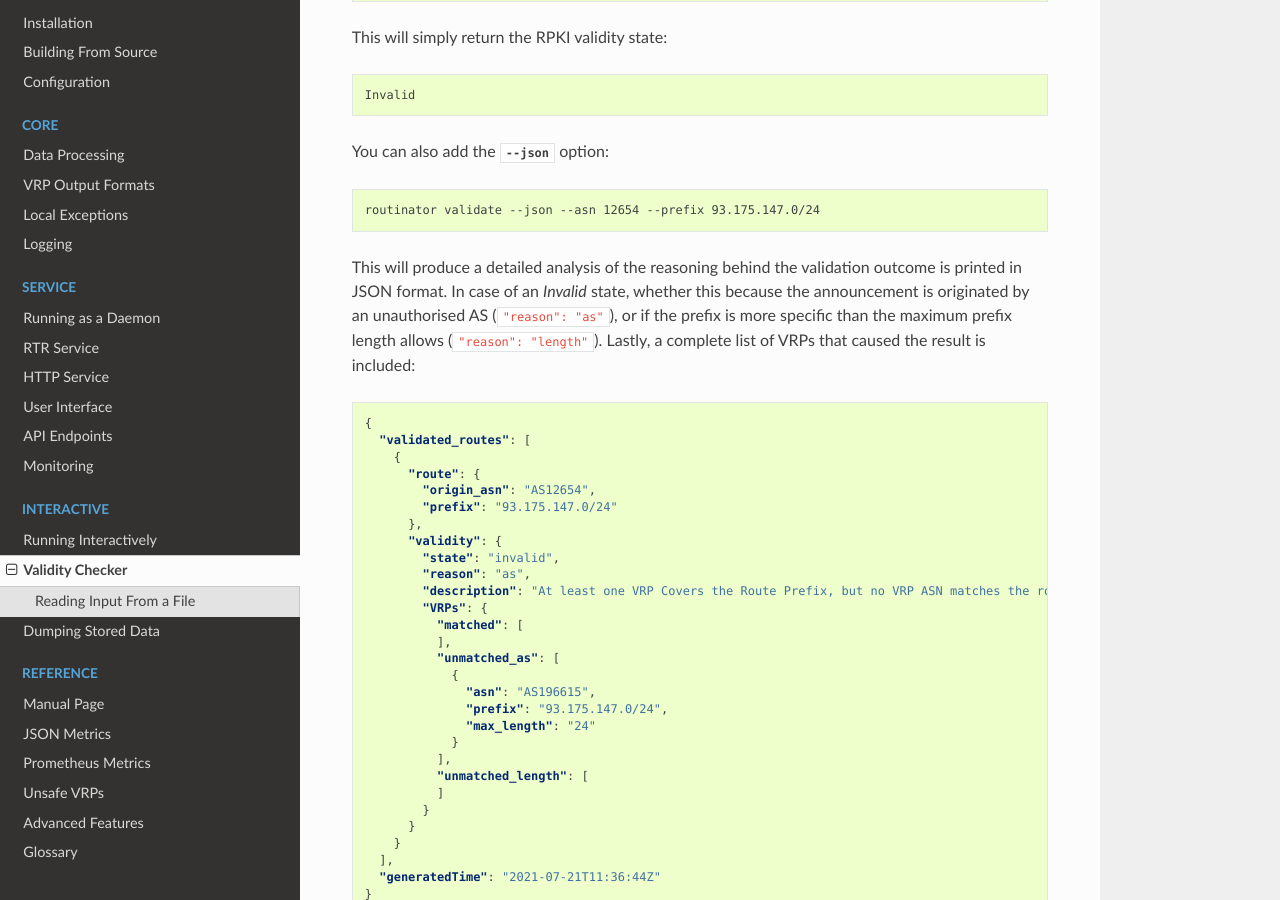
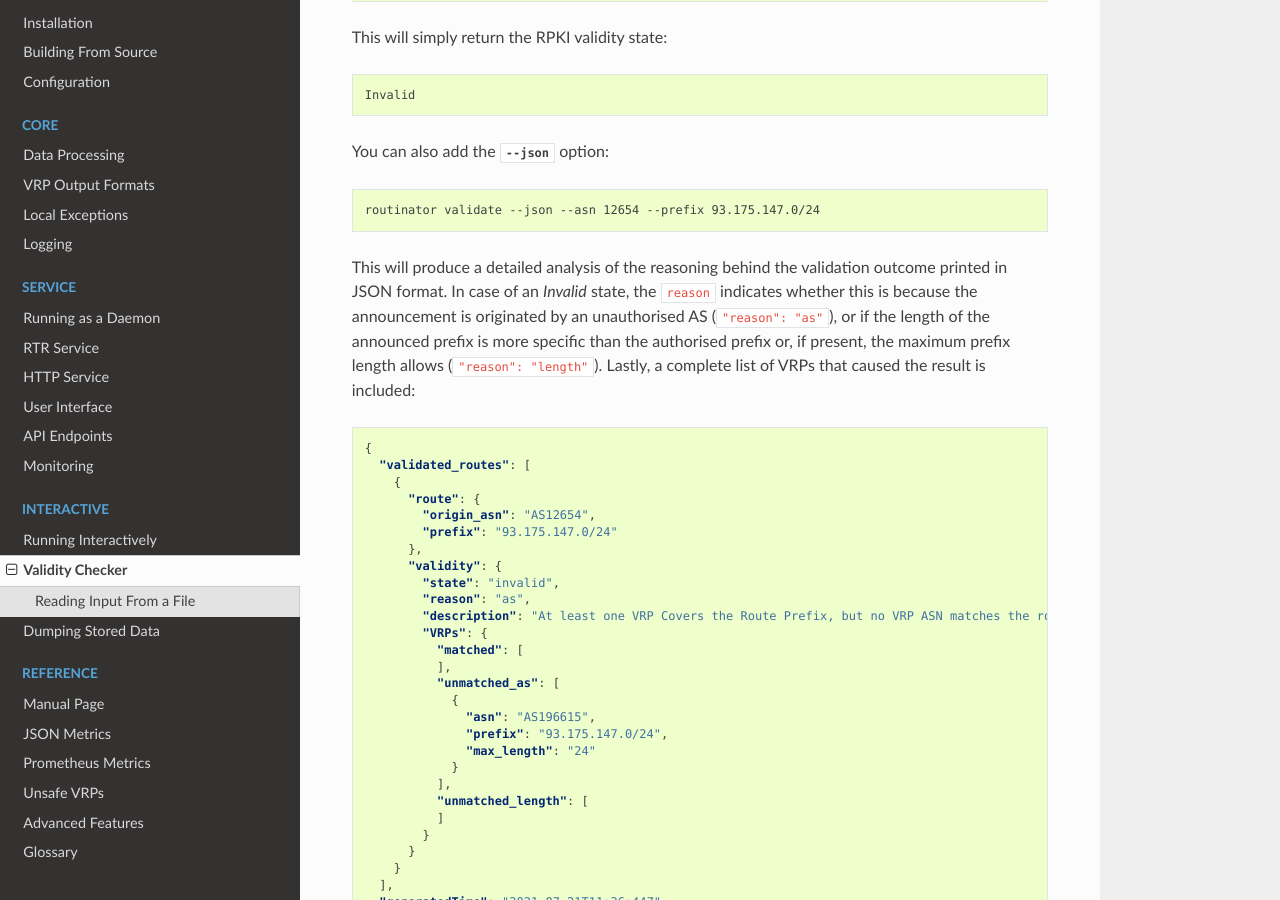
Before and after one commit to NLnetLabs/routinator, a Sphinx documentation site: the page built from doc/manual/source/validity-checker.rst, in a window 1280 px wide and 900 px high, scrolled down 323 px. Built offline with Sphinx 7.4.7 and the Read the Docs theme 2.0.0, drawn with Linux system fonts in a browser that asks for light colours.

Commit message:
More wordsmithing based on @partim's feedback

```diff
--- a/doc/manual/source/api-endpoints.rst
+++ b/doc/manual/source/api-endpoints.rst
@@ -12,8 +12,8 @@
 ``/api/v1/validity/as-number/prefix``
      Returns a JSON object describing whether the route announcement given by
      its origin AS Number and address prefix is RPKI valid, invalid, or not
-     found. See :doc:`validity checker<validity-checker>`. A complete list of
-     VRPs that caused the result is included.
+     found. A complete list of VRPs that caused the result is included. For
+     details about its contents see :doc:`validity checker<validity-checker>`.
 
 ``/validity?asn=as-number&prefix=prefix``
      Same as above but with a more form-friendly calling convention.
--- a/doc/manual/source/validity-checker.rst
+++ b/doc/manual/source/validity-checker.rst
@@ -24,9 +24,10 @@
    routinator validate --json --asn 12654 --prefix 93.175.147.0/24
 
 This will produce a detailed analysis of the reasoning behind the validation
-outcome is printed in JSON format. In case of an *Invalid* state, whether this
-because the announcement is originated by an unauthorised AS
-(``"reason": "as"``), or if the prefix is more specific than the maximum prefix
+outcome printed in JSON format. In case of an *Invalid* state, the ``reason``
+indicates whether this is because the announcement is originated by an
+unauthorised AS (``"reason": "as"``), or if the length of the announced prefix
+is more specific than the authorised prefix or, if present, the maximum prefix
 length allows (``"reason": "length"``). Lastly, a complete list of VRPs that
 caused the result is included:
 
```
